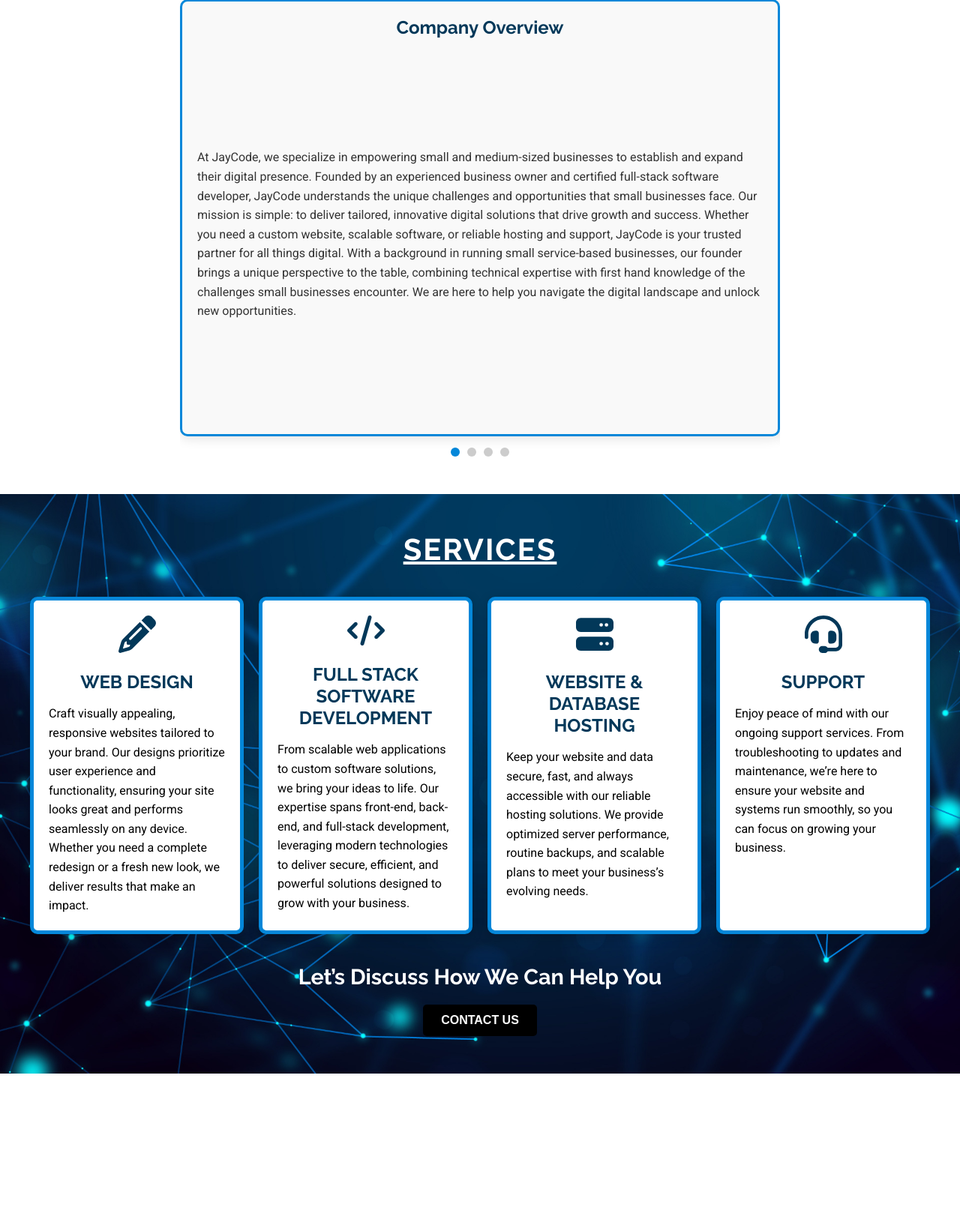
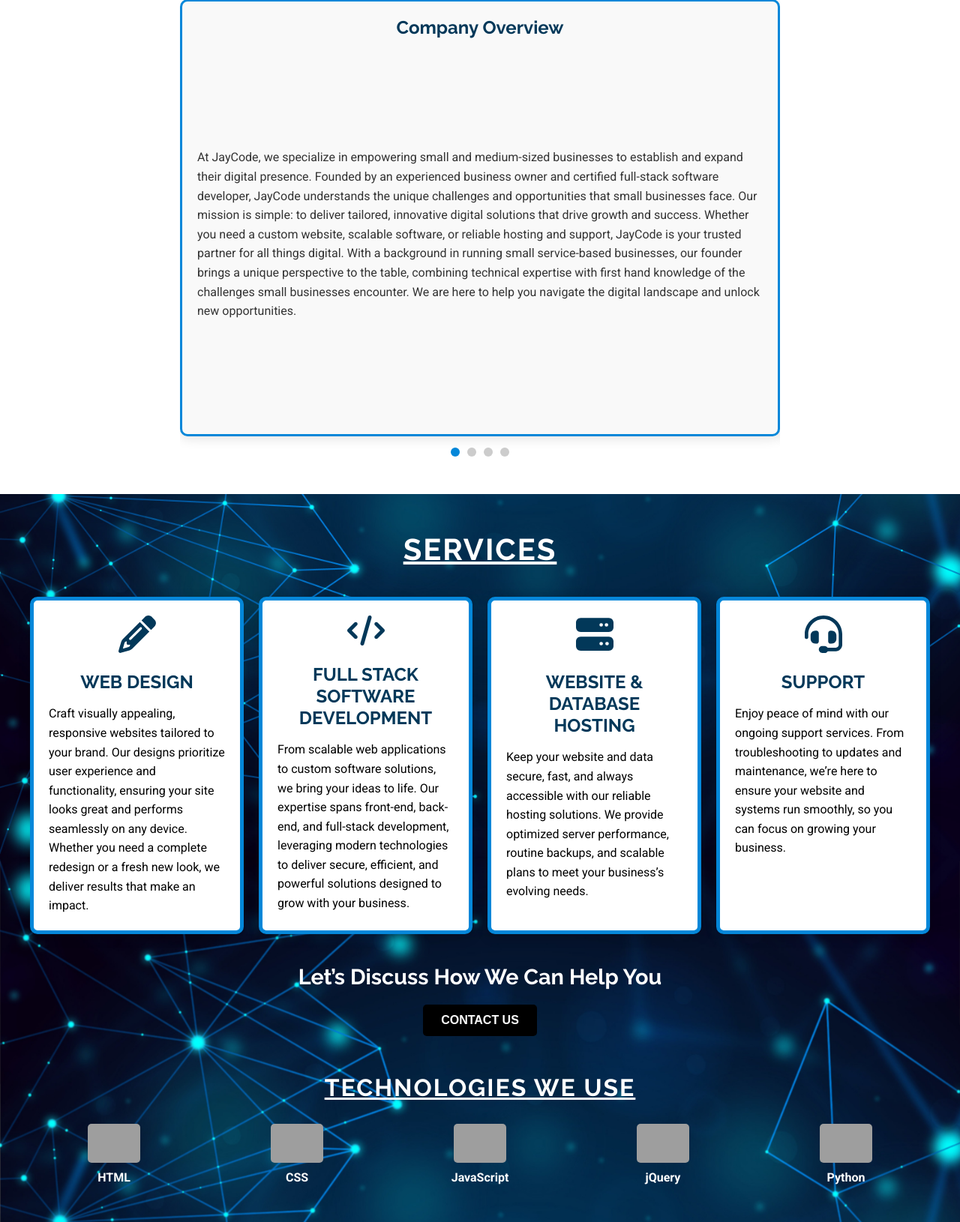
Before and after one commit to Jaycode88/Jaycode, a Flask app: page / in a window 1280 px wide. Shown: the part 918-2548 px from the top of the page at 75% size. Before the commit the page ends 2350 px from the top, so only its background shows below. Run offline with Flask 3, Linux system fonts and the light colour scheme; grey boxes are pictures that could not be loaded.

Commit message:
Add shared background div & Add template Tech section

```diff
--- a/static/css/services.css
+++ b/static/css/services.css
@@ -1,10 +1,15 @@
-#services {
-    background-image: url('/static/images/hero-bg.jpg');
+#services-technologies-wrapper {
+    background-image: url('/static/images/double-bg.jpg');
     background-size: cover;
     background-position: center;
     padding: 50px 20px;
-    text-align: center;
     color: #fff;
+}
+
+/* Services Section Styles */
+#services {
+    margin-bottom: 50px;
+    /* Add spacing between Services and Technologies sections */
 }
 
 #services .section-title {
@@ -14,7 +19,10 @@
     margin-bottom: 40px;
     letter-spacing: 2px;
     color: #fff;
+    text-align: center;
+    /* Center the section title */
 }
+
 
 .services-container {
     display: grid;
--- /dev/null
+++ b/static/css/technologies.css
@@ -0,0 +1,78 @@
+/* Technologies Section */
+#technologies {
+    margin-top: 50px;
+}
+
+#technologies .section-title {
+    font-family: "Raleway", sans-serif;
+    font-size: 2rem;
+    color: #fff;
+    margin-bottom: 30px;
+    text-transform: uppercase;
+    letter-spacing: 2px;
+    text-align: center;
+    /* Center the section title */
+}
+
+
+.technologies-grid {
+    display: grid;
+    grid-template-columns: repeat(auto-fit, minmax(150px, 1fr));
+    gap: 20px;
+    justify-items: center;
+    align-items: center;
+    margin: 0 auto;
+    max-width: 1200px;
+}
+
+.tech-card {
+    display: flex;
+    flex-direction: column;
+    align-items: center;
+    justify-content: center;
+    text-align: center;
+    gap: 10px;
+}
+
+.tech-card img {
+    width: 70px;
+    height: auto;
+    border-radius: 5px;
+    transition: transform 0.3s ease-in-out;
+}
+
+.tech-card img:hover {
+    transform: scale(1.1);
+}
+
+.tech-card p {
+    font-family: "Roboto", sans-serif;
+    font-size: 1rem;
+    font-weight: bold;
+    color: white;
+}
+
+/* Responsive Adjustments */
+@media (max-width: 768px) {
+    .tech-card img {
+        width: 50px;
+    }
+
+    .tech-card p {
+        font-size: 0.9rem;
+    }
+}
+
+@media (max-width: 480px) {
+    .section-title {
+        font-size: 1.5rem;
+    }
+
+    .tech-card img {
+        width: 40px;
+    }
+
+    .tech-card p {
+        font-size: 0.8rem;
+    }
+}
--- a/templates/index.html
+++ b/templates/index.html
@@ -6,6 +6,7 @@
     <link rel="stylesheet" href="/static/css/style.css">
     <link rel="stylesheet" href="/static/css/about.css">
     <link rel="stylesheet" href="/static/css/services.css">
+    <link rel="stylesheet" href="/static/css/technologies.css">
     <script src="/static/js/script.js" defer></script>
     <title>Jaycode</title>
 </head>
@@ -149,6 +150,9 @@
         </div>
     </section>
 
+    <!-- Combined Services and Technologies Section -->
+    <div id="services-technologies-wrapper">
+
         <!-- Services Section -->
         <section id="services">
             <h2 class="section-title">SERVICES</h2>
@@ -191,5 +195,36 @@
                 <button class="cta-button">Contact Us</button>
             </div>
         </section>
+
+        <!-- Technologies Section -->
+    <section id="technologies">
+        <h2 class="section-title">Technologies We Use</h2>
+        <div class="technologies-grid">
+            <!-- Individual Technology Cards -->
+            <div class="tech-card">
+                <img src="/static/images/html-icon.png" alt="HTML">
+                <p>HTML</p>
+            </div>
+            <div class="tech-card">
+                <img src="/static/images/css-icon.png" alt="CSS">
+                <p>CSS</p>
+            </div>
+            <div class="tech-card">
+                <img src="/static/images/js-icon.png" alt="JavaScript">
+                <p>JavaScript</p>
+            </div>
+            <div class="tech-card">
+                <img src="/static/images/jquery-icon.png" alt="jQuery">
+                <p>jQuery</p>
+            </div>
+            <div class="tech-card">
+                <img src="/static/images/python-icon.png" alt="Python">
+                <p>Python</p>
+            </div>
+            <!-- Add more technologies as needed -->
+        </div>
+    </section>
+</div>
+
 </body>
 </html>
```
Also changed, not shown: static/images/background2.jpg (added), static/images/double-bg.jpg (added). Lines whose indentation alone changed are shown as unchanged.
